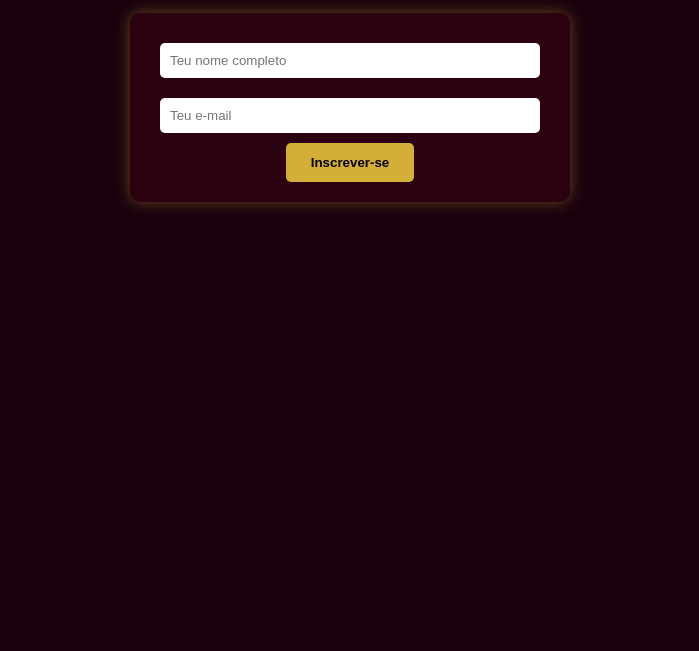
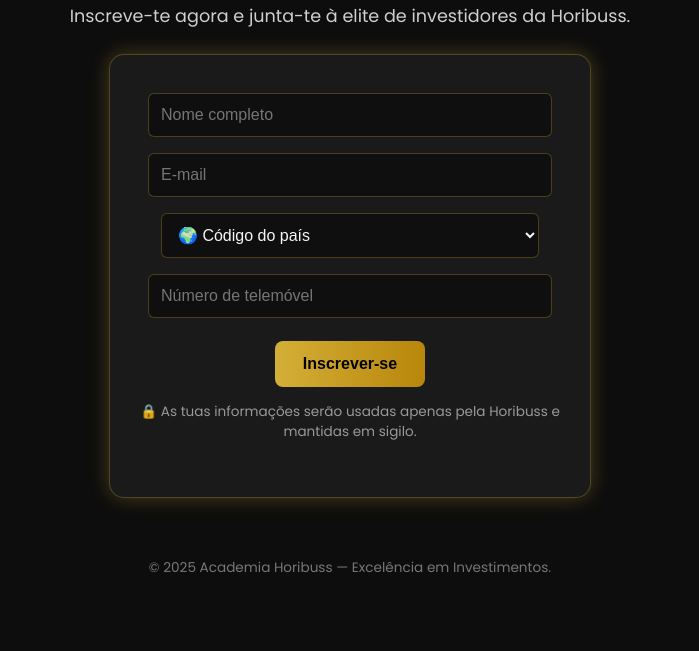
Before and after one commit to ribeiromellon-tech/Academia-horibuss, a plain HTML site: page index.html in a window 1280 px wide. Shown: the part 149-800 px from the top of the page, without its empty margins (290-989 px from the left). Drawn offline with Linux system fonts and the light colour scheme.

Commit message:
Refactor index.html for style and form enhancements
Updated styles and form elements for improved appearance and functionality.

```diff
--- a/index.html
+++ b/index.html
@@ -4,68 +4,147 @@
   <meta charset="UTF-8">
   <meta name="viewport" content="width=device-width, initial-scale=1.0">
   <title>Academia de Investidores Horibuss</title>
+  <link href="https://fonts.googleapis.com/css2?family=Poppins:wght@400;600&display=swap" rel="stylesheet">
   <style>
     body {
-      background-color: #1a000d;
+      background-color: #0d0d0d;
       color: #f5f5f5;
       font-family: 'Poppins', sans-serif;
       text-align: center;
-      padding: 40px;
+      padding: 50px 20px;
     }
+
     h1 {
       color: #d4af37;
+      font-size: 2.2em;
+      margin-bottom: 10px;
+      text-shadow: 0 0 10px rgba(212,175,55,0.4);
     }
+
+    p {
+      color: #cfcfcf;
+      font-size: 1.1em;
+      margin-bottom: 25px;
+    }
+
     form {
-      background-color: #2b000f;
-      padding: 20px;
-      border-radius: 10px;
-      max-width: 400px;
+      background-color: #1a1a1a;
+      padding: 30px;
+      border-radius: 15px;
+      max-width: 420px;
       margin: 0 auto;
-      box-shadow: 0 0 15px rgba(212,175,55,0.4);
+      box-shadow: 0 0 20px rgba(212,175,55,0.3);
+      border: 1px solid rgba(212,175,55,0.3);
     }
-    input {
+
+    input, select {
       width: 90%;
-      padding: 10px;
-      margin: 10px 0;
+      padding: 12px;
+      margin: 8px 0;
+      border: 1px solid rgba(212,175,55,0.3);
+      border-radius: 6px;
+      background-color: #0f0f0f;
+      color: #f5f5f5;
+      font-size: 1em;
+      transition: 0.3s;
+    }
+
+    input:focus, select:focus {
+      border-color: #d4af37;
+      outline: none;
+    }
+
+    button {
+      background: linear-gradient(90deg, #d4af37, #b8860b);
       border: none;
-      border-radius: 5px;
+      padding: 14px 28px;
+      border-radius: 8px;
+      color: #000;
+      font-weight: 600;
+      font-size: 1em;
+      cursor: pointer;
+      transition: 0.3s;
+      margin-top: 15px;
     }
-    button {
-      background-color: #d4af37;
-      border: none;
-      padding: 12px 25px;
-      border-radius: 5px;
-      color: black;
-      font-weight: bold;
-      cursor: pointer;
+
+    button:hover {
+      transform: scale(1.05);
+      background: linear-gradient(90deg, #b8860b, #d4af37);
     }
-    button:hover {
-      background-color: #b8932a;
+
+    .info {
+      font-size: 0.85em;
+      color: #999;
+      margin-top: 15px;
+    }
+
+    #mensagem {
+      margin-top: 20px;
+      font-size: 1em;
+      font-weight: 500;
+      color: #00ff99;
+    }
+
+    footer {
+      margin-top: 60px;
+      font-size: 0.85em;
+      color: #777;
     }
   </style>
 </head>
 <body>
   <h1>Academia de Investidores Horibuss</h1>
-  <p>Inscreve-te agora e junta-te ao nosso grupo exclusivo de investidores no WhatsApp.</p>
+  <p>Inscreve-te agora e junta-te à elite de investidores da Horibuss.</p>
 
   <form id="formInscricao" onsubmit="enviarFormulario(event)">
-    <input type="text" id="nome" placeholder="Teu nome completo" required><br>
-    <input type="email" id="email" placeholder="Teu e-mail" required><br>
+    <input type="text" id="nome" placeholder="Nome completo" required><br>
+    <input type="email" id="email" placeholder="E-mail" required><br>
+
+    <select id="codigoPais" required>
+      <option value="">🌍 Código do país</option>
+      <option value="+244">🇦🇴 +244 Angola</option>
+      <option value="+55">🇧🇷 +55 Brasil</option>
+      <option value="+351">🇵🇹 +351 Portugal</option>
+      <option value="+1">🇺🇸 +1 Estados Unidos</option>
+      <option value="+33">🇫🇷 +33 França</option>
+      <option value="+34">🇪🇸 +34 Espanha</option>
+      <option value="+44">🇬🇧 +44 Reino Unido</option>
+      <option value="+258">🇲🇿 +258 Moçambique</option>
+      <option value="+27">🇿🇦 +27 África do Sul</option>
+    </select>
+    <input type="tel" id="telefone" placeholder="Número de telemóvel" required><br>
+
     <button type="submit">Inscrever-se</button>
+    <p class="info">🔒 As tuas informações serão usadas apenas pela Horibuss e mantidas em sigilo.</p>
   </form>
 
   <p id="mensagem"></p>
+
+  <footer>© 2025 Academia Horibuss — Excelência em Investimentos.</footer>
 
   <script>
     function enviarFormulario(event) {
       event.preventDefault();
       const nome = document.getElementById('nome').value;
-      document.getElementById('mensagem').innerText =
-        `✅ Obrigado, ${nome}! Serás redirecionado para o grupo.`;
+      const email = document.getElementById('email').value;
+      const telefone = document.getElementById('codigoPais').value + " " + document.getElementById('telefone').value;
 
-      setTimeout(() => {
-        window.location.href = "https://chat.whatsapp.com/JCjDwzAS5MQJ1lrttE21WZ";
-      }, 1500);
+      fetch('https://formspree.io/f/xeoqjvbp', { // substitui por teu endpoint do Formspree se quiser
+        method: 'POST',
+        headers: { 'Content-Type': 'application/json' },
+        body: JSON.stringify({ nome, email, telefone })
+      }).then(response => {
+        if (response.ok) {
+          document.getElementById('mensagem').innerText = '✅ Inscrição enviada com sucesso!';
+          setTimeout(() => {
+            window.location.href = "https://chat.whatsapp.com/JCjDwzAS5MQJ1lrttE21WZ";
+          }, 1500);
+        } else {
+          document.getElementById('mensagem').innerText = '⚠️ Ocorreu um erro. Tenta novamente.';
+        }
+      }).catch(error => {
+        document.getElementById('mensagem').innerText = '❌ Falha de rede. Tenta novamente.';
+      });
     }
   </script>
 </body>
```
